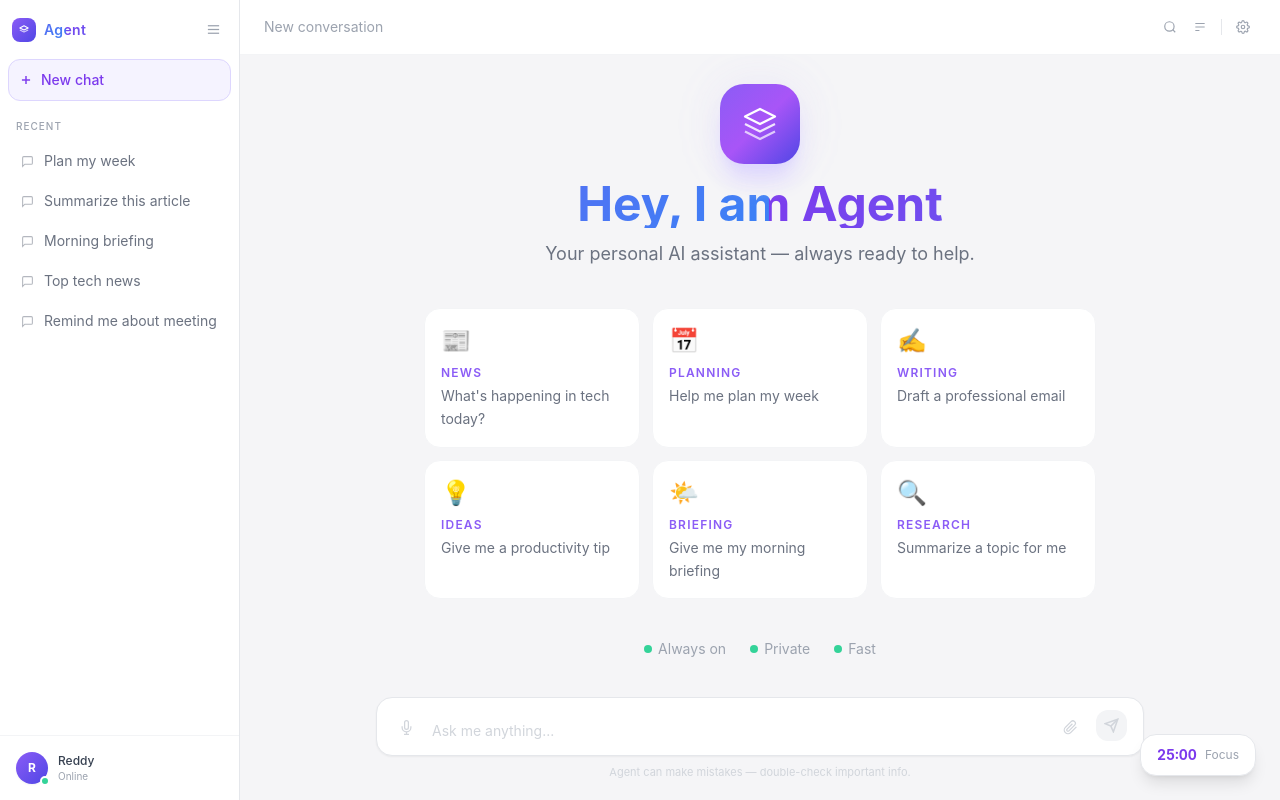
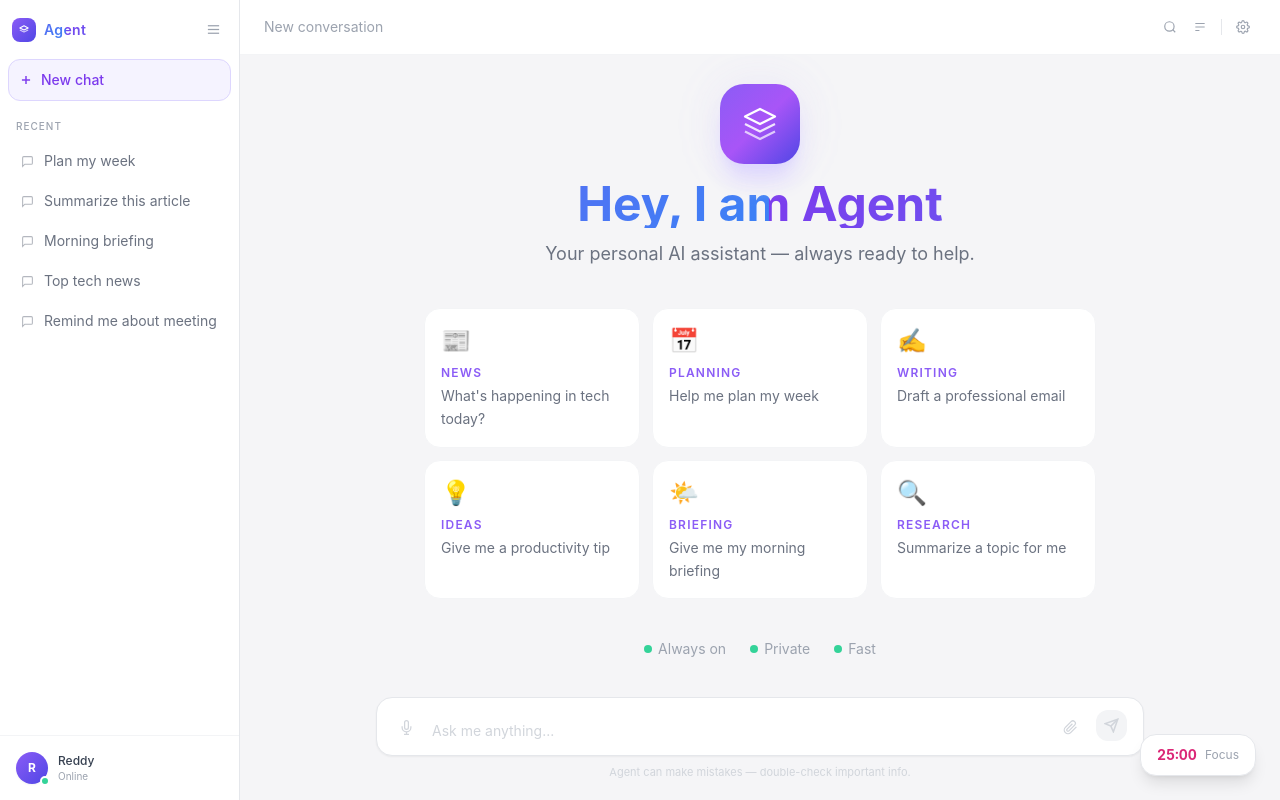
Before and after one commit to Reddy-Chandana-P/agent, a React (Vite) app: page / in a window 1280 px wide. Built offline with nearby package versions, Linux system fonts and the light colour scheme.

Commit message:
Change Pomodoro widget color to pink

```diff
--- a/src/components/PomodoroWidget.jsx
+++ b/src/components/PomodoroWidget.jsx
@@ -1,9 +1,9 @@
 import { useState, useEffect, useRef } from "react";
 
 const MODES = {
-  focus: { label: "Focus", duration: 25 * 60, color: "text-violet-600", ring: "stroke-violet-500" },
-  short: { label: "Short Break", duration: 5 * 60, color: "text-emerald-600", ring: "stroke-emerald-500" },
-  long:  { label: "Long Break", duration: 15 * 60, color: "text-blue-600", ring: "stroke-blue-500" },
+  focus: { label: "Focus", duration: 25 * 60, color: "text-pink-600", ring: "stroke-pink-500" },
+  short: { label: "Short Break", duration: 5 * 60, color: "text-rose-400", ring: "stroke-rose-400" },
+  long:  { label: "Long Break", duration: 15 * 60, color: "text-fuchsia-500", ring: "stroke-fuchsia-500" },
 };
 
 const SIZE = 80;
@@ -126,7 +126,7 @@ export default function PomodoroWidget() {
                 className={`px-5 py-2 rounded-xl text-sm font-semibold transition-all ${
                   running
                     ? "bg-gray-100 text-gray-500 hover:bg-gray-200"
-                    : "bg-gradient-to-br from-violet-500 to-indigo-600 text-white shadow-md shadow-violet-200 hover:scale-105"
+                    : "bg-gradient-to-br from-pink-500 to-rose-500 text-white shadow-md shadow-pink-200 hover:scale-105"
                 }`}
               >
                 {running ? "Pause" : "Start"}
```
